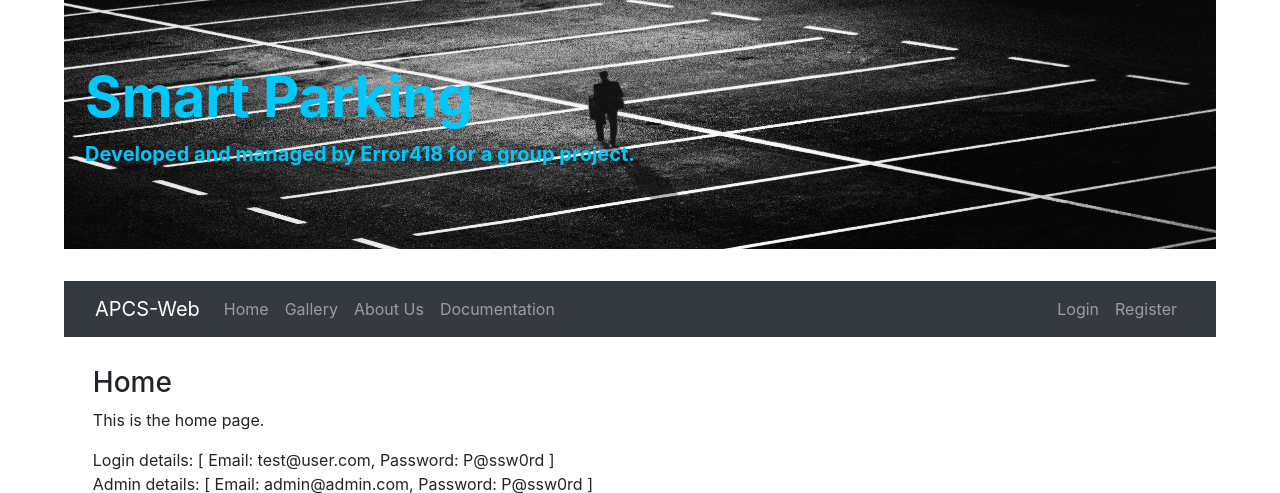
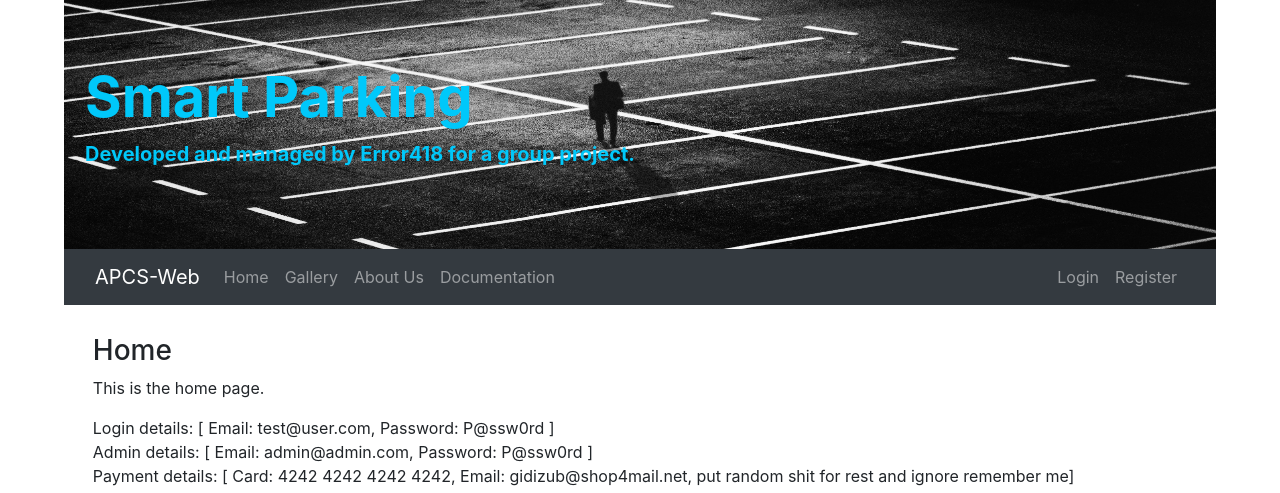
Before and after one commit to MickMelon/AutomaticParkingChargeSystem, a PHP site: page / in a window 1280 px wide. Shown: the top 493 px of the page. Run offline with PHP 8.4, Linux system fonts and the light colour scheme; some libraries are stand-ins or nearby versions.

Commit message:
Fix gap between header and navbar

```diff
--- a/Web/app/Views/Templates/header.php
+++ b/Web/app/Views/Templates/header.php
@@ -13,7 +13,7 @@
 </head>
 <body>
     <header>
-        <div class="jumbotron jumbotron-fluid" style="background-image: url('public/images/banner.jpg'); background-repeat: no-repeat; background-size: 100% 300px;">
+        <div class="jumbotron jumbotron-fluid" style="margin-bottom: 0; background-image: url('public/images/banner.jpg'); background-repeat: no-repeat; background-size: 100% 300px;">
             <div class="container">
                 <h1 class="display-4">Smart Parking</h1>
                 <p class="lead">Developed and managed by Error418 for a group project.</p>
```
